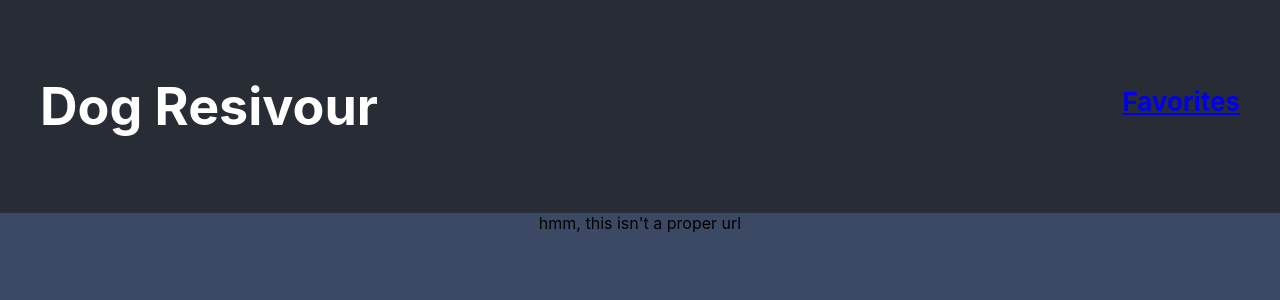
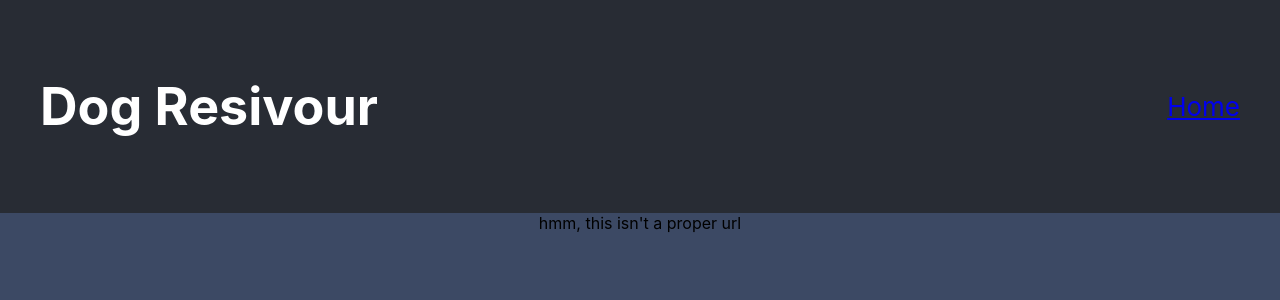
Before and after one commit to holladayian/dogrsreservoir, a React (Create React App) app: page / in a window 1280 px wide. Shown: the top 300 px of the page. Built offline with nearby package versions, Linux system fonts and the light colour scheme.

Commit message:
Conditionally render favorites button

```diff
--- a/src/App.js
+++ b/src/App.js
@@ -32,12 +32,18 @@ class App extends Component {
     console.log(this.state.savedDogs)
   }
 
-  render() {
+  changeButton = () => {
+    this.setState( {favoritesView: !this.state.favoritesView} )
+  }
+
+  render= () => {
     return (
       <div className="dogsResivour">
         <header className="App-header">
           <h1>Dog Resivour</h1>
-          <Link to='/favorites' className="favorites">Favorites</Link>
+          {this.state.favoritesView ?
+          <Link to='/favorites' className="favorites" onClick={() => this.changeButton()}>Favorites</Link> :
+          <Link to='/homepage' className="homepage" onClick={() => this.changeButton()}>Home</Link>}
         </header>
         <Switch>
           <Route
```
